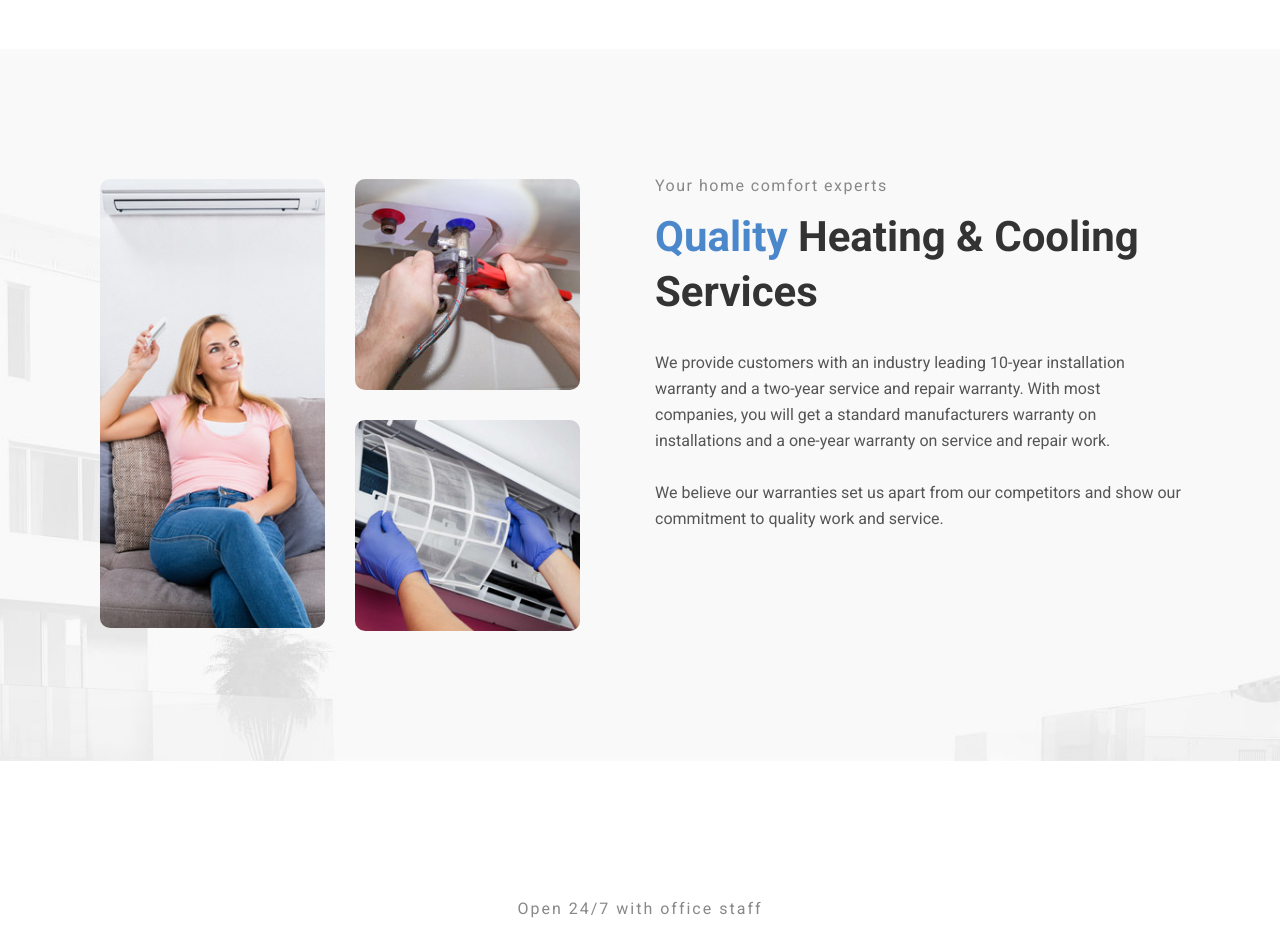
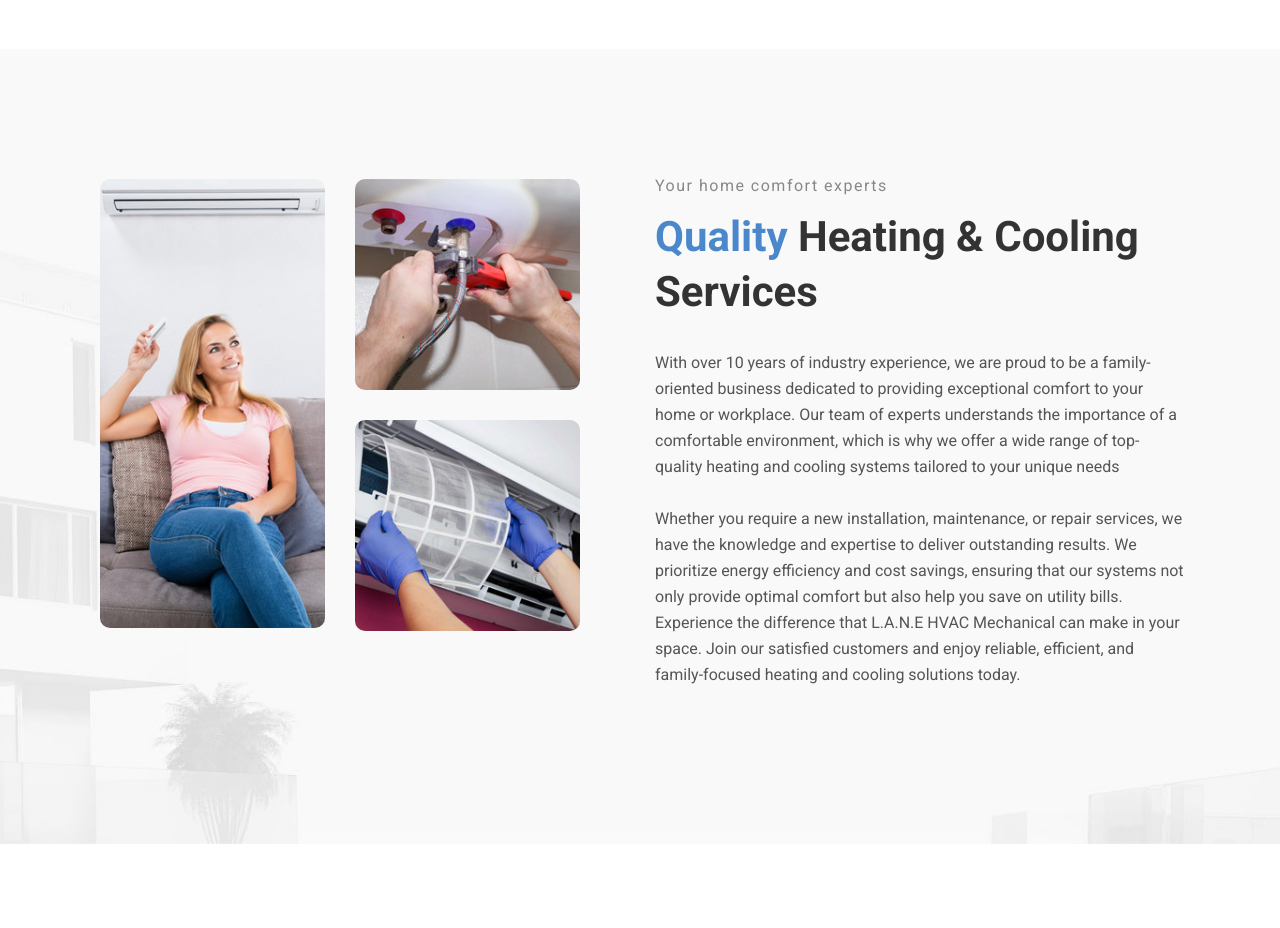
Before and after one commit to ExcellentWish/l.a.n.ehvac, a Django app: page / in a window 1280 px wide. Shown: the part 1044-1972 px from the top of the page. Run offline with Django 3.2, Linux system fonts and the light colour scheme; some libraries are stand-ins or nearby versions.

```diff
--- a/lanehvac/settings.py
+++ b/lanehvac/settings.py
@@ -29,6 +29,7 @@ SECRET_KEY = os.environ.get('SECRET_KEY')
 
 # SECURITY WARNING: don't run with debug turned on in production!
 DEBUG = False
+X_FRAME_OPTIONS = "SAMEORIGIN"
 
 ALLOWED_HOSTS = ['8000-excellentwish-lanehvac-1wywrgpgbic.ws-eu101.gitpod.io', 'lanehvac-41c8d4a6b4f7.herokuapp.com']
 
--- a/lanehvac/urls.py
+++ b/lanehvac/urls.py
@@ -15,12 +15,11 @@ Including another URLconf
 """
 from django.contrib import admin
 from django.urls import path, include
-from django.conf.urls import handler400, handler500
+
 
 urlpatterns = [
     path('admin/', admin.site.urls),
     path('', include('website.urls'), name='website_urls'),
 ]
 
-handler404 = 'website.views.error_404'
-handler500 = 'website.views.error_500'
+handler404 = 'website.views.handler404'
--- a/templates/base.html
+++ b/templates/base.html
@@ -519,12 +519,12 @@
 						<div class="qck-services">
 							<h4>Your home comfort experts </h4>
 							<h2><span>Quality</span> Heating & Cooling Services</h2>
-							<p>We provide customers with an industry leading 10-year installation warranty and a
-								two-year service and repair warranty. With most companies, you will get a standard
-								manufacturers warranty on installations and a one-year warranty on service and repair
-								work. </p>
-							<p> We believe our warranties set us apart from our competitors and show our commitment to
-								quality work and service. </p>
+							<p>With over 10 years of industry experience, we are proud to be a family-oriented business dedicated to providing exceptional comfort to your home or workplace.
+								Our team of experts understands the importance of a comfortable environment, which is why we offer a wide range of top-quality heating and cooling systems tailored to your unique needs</p>
+							<p> Whether you require a new installation, maintenance, or repair services, we have the knowledge and expertise to deliver outstanding results.
+								We prioritize energy efficiency and cost savings, ensuring that our systems not only provide optimal comfort but also help you save on utility bills.
+								Experience the difference that L.A.N.E HVAC Mechanical can make in your space.
+								Join our satisfied customers and enjoy reliable, efficient, and family-focused heating and cooling solutions today. </p>
 
 						</div>
 						<!---qck-services end-->
--- a/website/urls.py
+++ b/website/urls.py
@@ -1,5 +1,6 @@
 from . import views
 from django.urls import path, include
+from django.conf.urls import include, url
 
 
 urlpatterns = [
--- a/website/views.py
+++ b/website/views.py
@@ -6,17 +6,14 @@ from .forms import ContactForm
 
 # Create your views here.
 
-
-# Create your views here.
-
 def index(request):
     # Return homepage
     return render(request, 'base.html')
 
 
-def error_404(request, exception):
+def handler404(request, exception):
     return render(request, '404.html', status=404)
 
 
-def error_500(request):
+def handler500(request):
     return render(request, '500.html', status=500)
```
